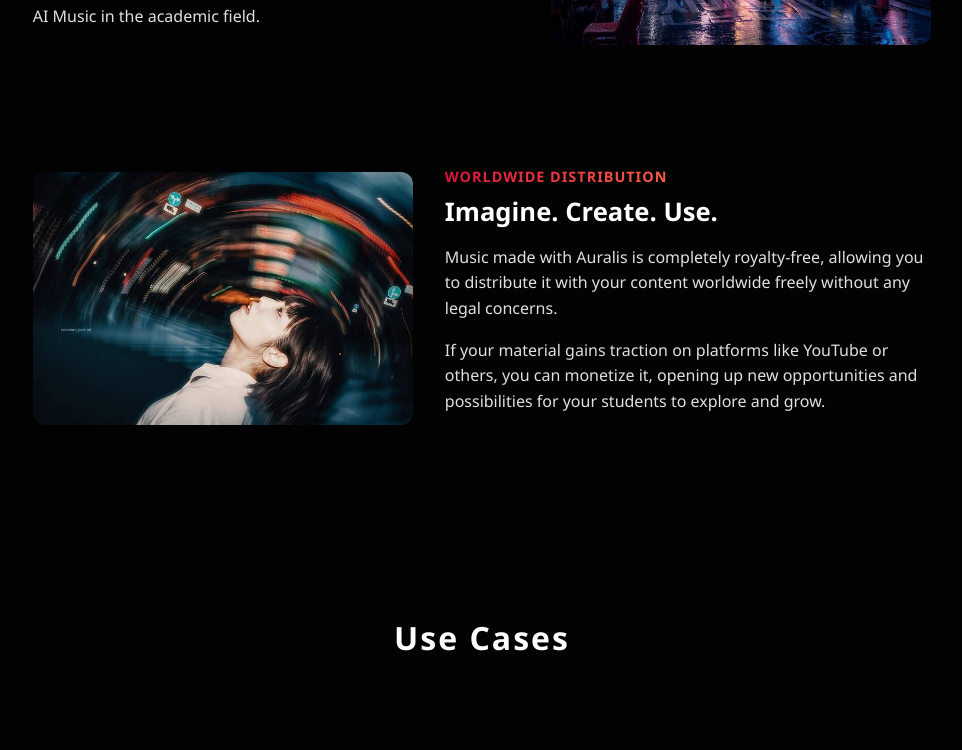
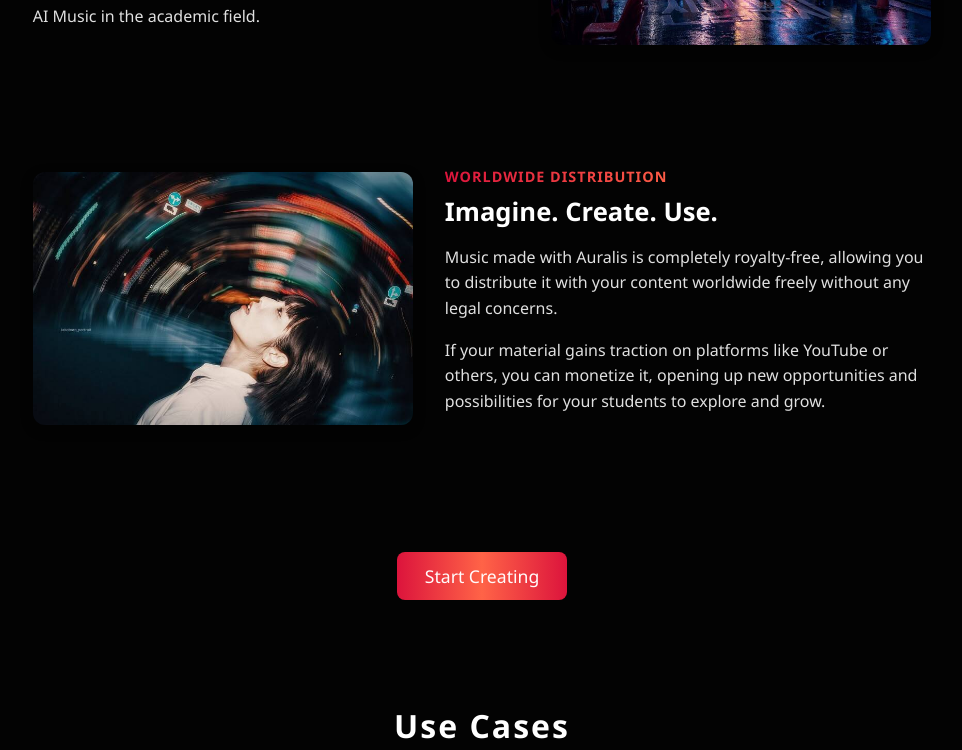
Before and after one commit to arwafaizee31/Auralis-AI, a React (Create React App) app in the folder client/: page /blog in a window 1280 px wide. Shown: the part 858-1608 px from the top of the page, without its empty margins (158-1120 px from the left). Built offline with nearby package versions, Linux system fonts and the light colour scheme; no server answers.

Commit message:
button-link

```diff
--- a/client/src/Pages/Blog.css
+++ b/client/src/Pages/Blog.css
@@ -21,6 +21,7 @@
   margin-bottom: 10%;
   gap: 2rem;
 }
+
 
 .blog-image {
   width: 100%;
@@ -56,6 +57,26 @@
   line-height: 1.6;
   margin-bottom: 1rem;
 }
+
+.blog-button-container {
+  text-align: center;
+  margin: 40px 0;
+}
+
+.blog-action-button {
+  display: inline-block;
+  background: linear-gradient(to right, var(--crimson), var(--persimmon), var(--crimson));
+  color: #fffbfb;
+  padding: 12px 28px;
+  font-size: 1.1rem;
+  border-radius: 8px;
+  text-decoration: none;
+  cursor: pointer;
+  transition: background-color 0.3s ease;
+}
+
+
+
 
 /* 👉 Tablet + Laptop + Desktop (≥ 768px) */
 @media (min-width: 768px) {
--- a/client/src/Pages/Blog.jsx
+++ b/client/src/Pages/Blog.jsx
@@ -1,5 +1,6 @@
 import React from 'react';
 import './Blog.css';
+import { Link } from 'react-router-dom';
 import musicPlayerImg from '../assets/blog1.jpg';
 import soundrawSignImg from '../assets/blog2.jpg';
 import phoneImg from '../assets/blog3.jpg';
@@ -7,7 +8,6 @@ import phoneImg from '../assets/blog3.jpg';
 import usecase1 from '../assets/use_case_1.jpg';
 import usecase2 from '../assets/use_case_2.jpg';
 import usecase3 from '../assets/use_case_3.jpg';
-
 
 const Blog = () => {
   return (
@@ -39,7 +39,7 @@ const Blog = () => {
           <h3>AVOID COPYRIGHT STRIKES</h3>
           <h2>Ethical AI</h2>
           <p>
-            All of our training data is created by our own team ,
+            All of our training data is created by our own team,
             so you can safely use our songs for educational activities without worrying
             about copyright issues or lawsuits.
           </p>
@@ -67,6 +67,13 @@ const Blog = () => {
             students to explore and grow.
           </p>
         </div>
+      </div>
+
+      {/* Button between blog sections and use cases */}
+      <div className="blog-button-container" style={{ textAlign: 'center', margin: '40px 0' }}>
+        <Link to="/gen-music" className="blog-action-button">
+          Start Creating
+        </Link>
       </div>
 
       {/* Use Case Section */}
--- a/client/src/Pages/Home.css
+++ b/client/src/Pages/Home.css
@@ -51,7 +51,6 @@ body {
 .feature-text {
   text-align: center;
   margin: 2rem auto; /* centers the block itself and adds spacing */
-  padding: 1rem;
   max-width: 800px;
   color: white;
 }
--- a/client/src/Pages/Home.jsx
+++ b/client/src/Pages/Home.jsx
@@ -132,7 +132,9 @@ const Home = () => {
             music to use in your songs, projects and videos. Distribute your music
             anywhere and earn money on the royalties forever.
           </p>
-          <button className="generate-button">Start Generating</button>
+          <Link to="/gen-music">
+  <button className="generate-button">Start Generating</button>
+</Link>
         </div>
 
         <div className="music-intro-images">
@@ -168,6 +170,11 @@ const Home = () => {
             </div>
           ))}
         </div>
+        <div>
+  <Link to="/sample-music">
+    <button className="generate-button">Explore More</button>
+  </Link>
+</div>
       </div>
 
     {/* Use Case Section */}
--- a/client/src/components/HeroSection.jsx
+++ b/client/src/components/HeroSection.jsx
@@ -1,8 +1,10 @@
 import React from 'react';
+import { Link } from 'react-router-dom'; // ✅ This line is required!
 import './HeroSection.css';
-import backgroundImage from '../assets/herosection_image.jpg'; // ✅ correct path
+import backgroundImage from '../assets/herosection_image.jpg';
 import AnimatedText from "./AnimatedText";
 import '../styles/AnimatedText.css';
+
 const HeroSection = () => {
   return (
     <div
@@ -12,7 +14,11 @@ const HeroSection = () => {
       <div className="content">
         <AnimatedText text="Welcome to Auralis: The Musical AI" />
         <p>Feel free to explore and generate amazing music through the power of AI!</p>
-        <button className="hero-button">Get Started</button>
+
+        {/* ✅ Button with working link */}
+        <Link to="/gen-music">
+          <button className="hero-button">Generate Music</button>
+        </Link>
       </div>
     </div>
   );
```
